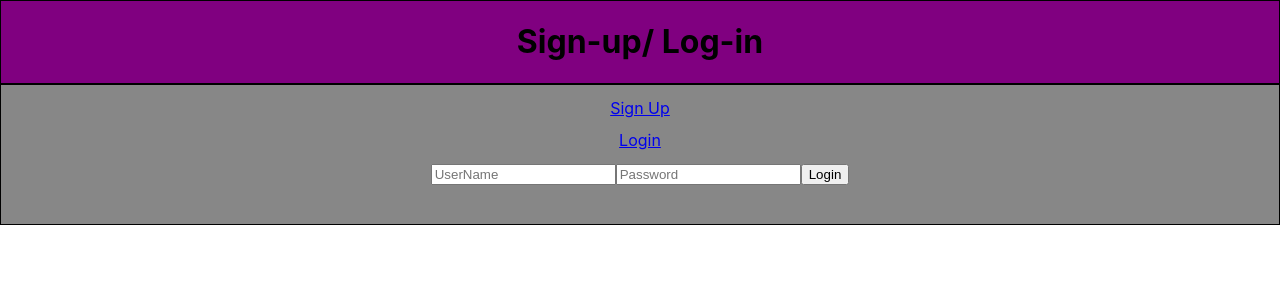
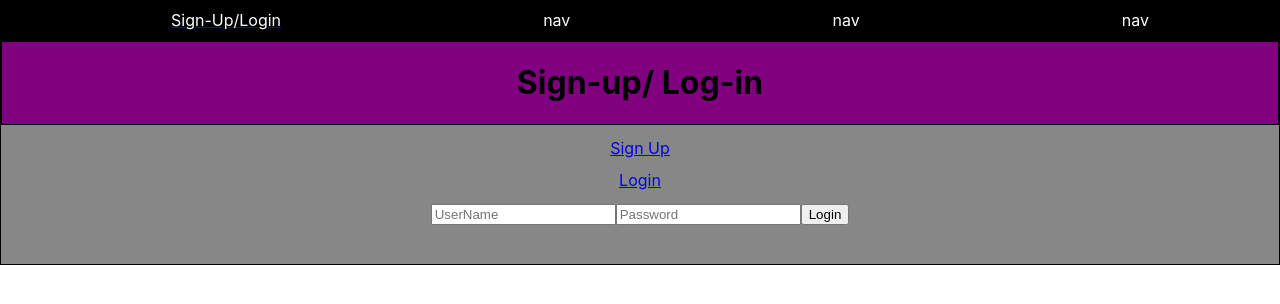
Before and after one commit to bw-party-planner/frontend-susan, a React (Create React App) app in the folder planning/: page /login in a window 1280 px wide. Shown: the top 304 px of the page. Built offline with nearby package versions, Linux system fonts and the light colour scheme.

Commit message:
basic styled components added, nav added with mock links

```diff
--- a/planning/src/App.js
+++ b/planning/src/App.js
@@ -1,5 +1,8 @@
+
 import React from 'react';
 import SignUpPage from './Components/SignUpPage';
+import Nav from './Components/Nav';
+import {Route,Link} from 'react-router-dom';
 import './App.css';
 
 
@@ -7,12 +10,9 @@ import './App.css';
 function App() {
   return (
     <div className="App">
-      <div className='suheader'>
-       <h1>Sign-up/ Log-in</h1>
-       </div>
+      <Nav/>
        <div className='supage'>
-       <SignUpPage />
-
+       <SignUpPage/>
        </div>
     </div>
 
--- a/planning/src/Components/LoginForm.js
+++ b/planning/src/Components/LoginForm.js
@@ -2,6 +2,7 @@ import React, {useState, useEffect} from 'react';
 import {withFormik, Form, Field, Formik} from 'formik';
 import * as Yup from 'yup';
 import axios from 'axios';
+import '../index.css';
 
 const LoginForm = ({values,errors,touched,status}) => {
   const [users, setUsers] = useState([]);
--- /dev/null
+++ b/planning/src/Components/Nav.js
@@ -0,0 +1,40 @@
+import React from 'react';
+import {Route,Link} from 'react-router-dom';
+import styled from 'styled-components';
+import '../index.css';
+
+const Ul = styled.ul`
+    list-style: none;
+    display: flex;
+    justify-content: space-around;
+    margin:0;
+    padding-top: 10px;
+    padding-bottom:10px;
+`;
+const Li = styled.li`
+  text-decoration: none;
+  color: white;
+`;
+
+const Navo = styled.div`
+background: black;
+`;
+
+
+function Nav() {
+  return (
+    <Navo>
+     <Ul>
+       <Link to='/signup'>
+       <Li>Sign-Up/Login</Li>
+       </Link>
+       <Li>nav</Li>
+       <Li>nav</Li>
+       <Li>nav</Li>
+     </Ul>
+    </Navo>
+
+  );
+}
+
+export default Nav;
--- a/planning/src/Components/SignUpPage.js
+++ b/planning/src/Components/SignUpPage.js
@@ -8,6 +8,9 @@ import '../index.css';
 function SignUpPage() {
 return(
   <div>
+  <div className='suheader'>
+       <h1>Sign-up/ Log-in</h1>
+       </div>
     <div className="signup">
     <Link to='/sign-up'>Sign Up</Link>
     </div>
--- a/planning/src/index.css
+++ b/planning/src/index.css
@@ -24,6 +24,3 @@ code {
   Form {
     padding-bottom: 3%;
   }
-  ul {
-    list-style: none;
-  }
```
Also changed, not shown: planning/src/Components/Parties.js (added, +16 -0 lines).
